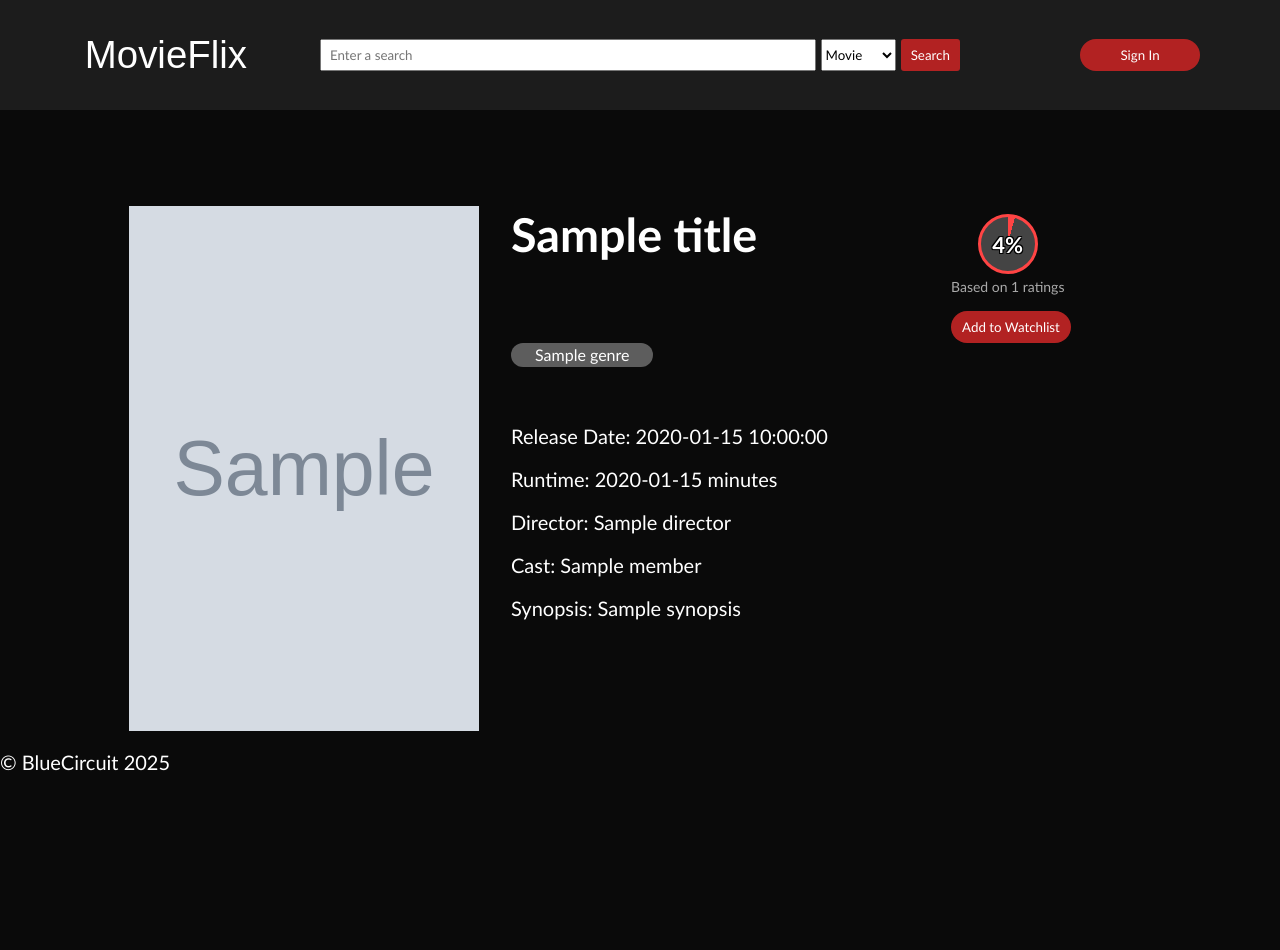
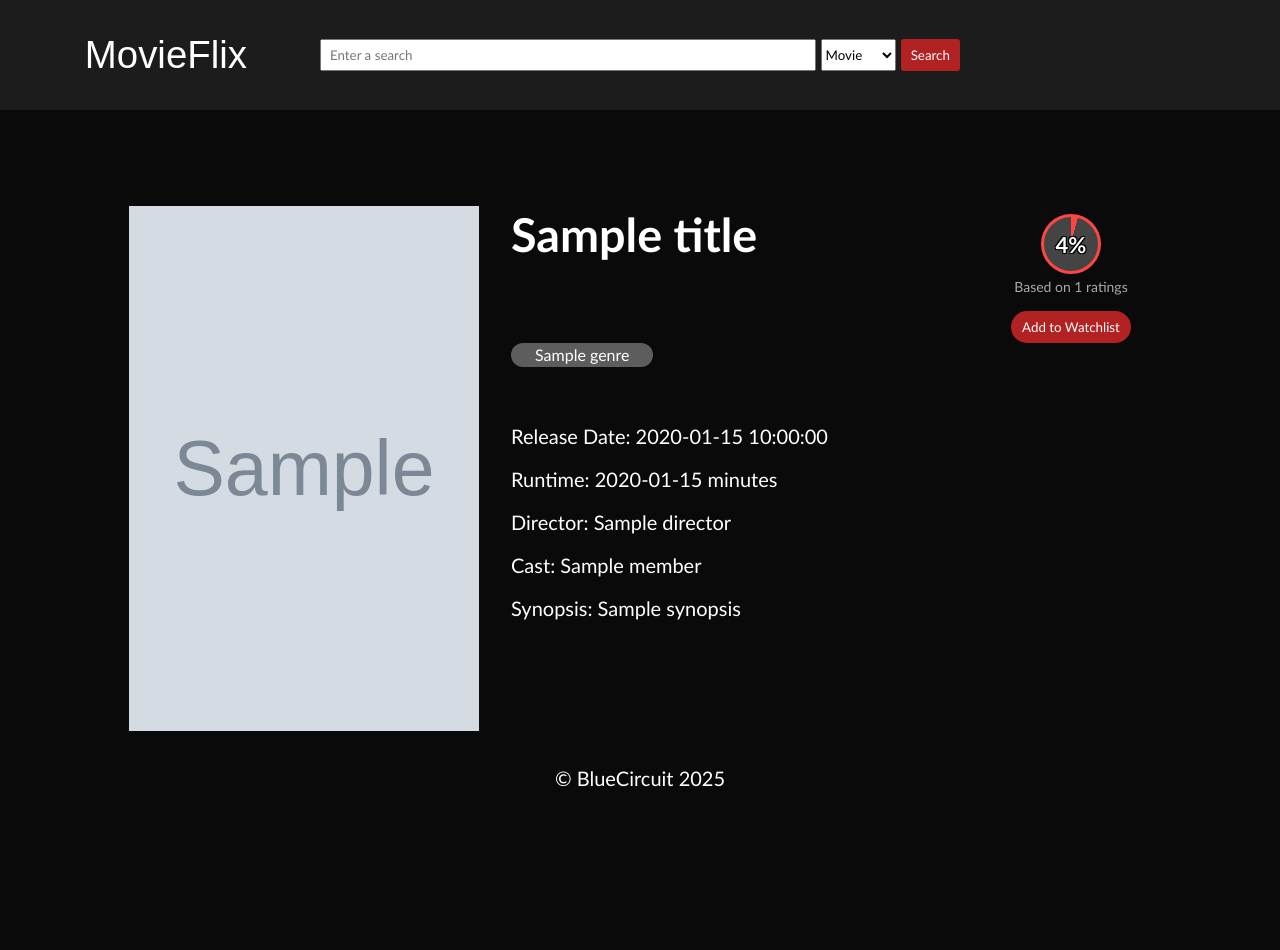
Before and after one commit to Dior15/BlueCircuit, a Flask app: template client/templates/moviepage.html in a window 1280 px wide. After the commit the page ends 787 px from the top, so only its background shows below. Run offline with Flask 3, Linux system fonts and the light colour scheme; the template is opened without the code that fills it: most values are stand-ins (such as "Sample title", 1, 10 or a date in 2020); grey boxes marked "Sample" are stand-in pictures.

Commit message:
Styling fixes

```diff
--- a/client/static/moviepagestyle.css
+++ b/client/static/moviepagestyle.css
@@ -15,7 +15,6 @@ p {
 
 body{
     background-color: #0a0a0a;
-    margin-bottom:15vh;
 }
 
 .movie-poster{
@@ -89,9 +88,11 @@ a:active {
 }
 
 .rating-container {
+    width:20vh;
     display: flex;
     flex-direction: column;
-    justify-self: left;
+    justify-self: center;
+    justify-content:center;
     margin-top: 1vh;
     margin-bottom: 2vh;
 }
@@ -116,4 +117,18 @@ a:active {
     font-size: 14px;
     color: #aaaaaa;
     margin-top: 0.5vh;
+    justify-self:center;
 }
+
+#add-to-watchlist {
+  background-color: #B22222;
+  width: 15vh;
+  border: 0;
+  border-radius: 49px;
+  color: white;
+  margin-left:2.5vh;
+  margin-right:auto;
+  padding-top:1vh;
+  padding-bottom:1vh;
+  justify-self:center;
+}
--- a/client/static/style.css
+++ b/client/static/style.css
@@ -50,10 +50,18 @@ header{
 body{
     background-color: #0A0A0A;
     color: white;
+    margin-bottom:5vh;
 }
 
 footer{
-    height: 80px;
+    height: 4vh;
+}
+
+footer p {
+  width: 20vw;
+  margin-left:40vw;
+  margin-top:2vh;
+  text-align:center;
 }
 
 button{
--- a/client/templates/moviepage.html
+++ b/client/templates/moviepage.html
@@ -28,11 +28,6 @@
             </form>
           </div>
 
-          <div class="is-flex" id="user-section">
-              <button class="signin header-buttons" id="signin-header">Sign In</button>
-          </div>
-
-
       </header>
 
       <div class="is-flex">
@@ -49,10 +44,10 @@
                         background: conic-gradient({{ ringColor }} {{ rating }}%, #444444 {{ rating }}%);">
                     <span>{{ rating }}%</span>
                 </div>
-                <p id="rating-count">Based on {{ ratingCount }} ratings</p>
+                <center><p id="rating-count">Based on {{ ratingCount }} ratings</p></center>
               </div>
 
-              <button class="header-buttons" id="add-to-watchlist">Add to Watchlist</button>
+              <button  id="add-to-watchlist">Add to Watchlist</button>
             </div>
 
           </div>
--- a/client/templates/personpage.html
+++ b/client/templates/personpage.html
@@ -27,11 +27,6 @@
                 <button type="submit" id="searchButton">Search</button>
             </form>
           </div>
-
-          <div class="is-flex">
-              <button class="signin header-buttons" id="signin-header">Sign In</button>
-          </div>
-
 
       </header>
 
--- a/client/templates/results.html
+++ b/client/templates/results.html
@@ -25,11 +25,6 @@
                     <button type="submit" id="searchButton">Search</button>
                 </form>
               </div>
-
-              <div class="is-flex" id="user-section">
-                  <button class="signin header-buttons" id="signin-header">Sign In</button>
-              </div>
-
 
           </header>
 
--- a/client/templates/tvpage.html
+++ b/client/templates/tvpage.html
@@ -27,11 +27,6 @@
                 <button type="submit" id="searchButton">Search</button>
             </form>
           </div>
-
-          <div class="is-flex">
-              <button class="signin header-buttons" id="signin-header">Sign In</button>
-          </div>
-
 
       </header>
 
--- a/client/templates/watchlist.html
+++ b/client/templates/watchlist.html
@@ -25,11 +25,6 @@
                     <button type="submit" id="searchButton">Search</button>
                 </form>
               </div>
-
-              <div class="is-flex">
-                  <button class="signin header-buttons" id="signin-header">Sign In</button>
-              </div>
-
 
           </header>
 
```
